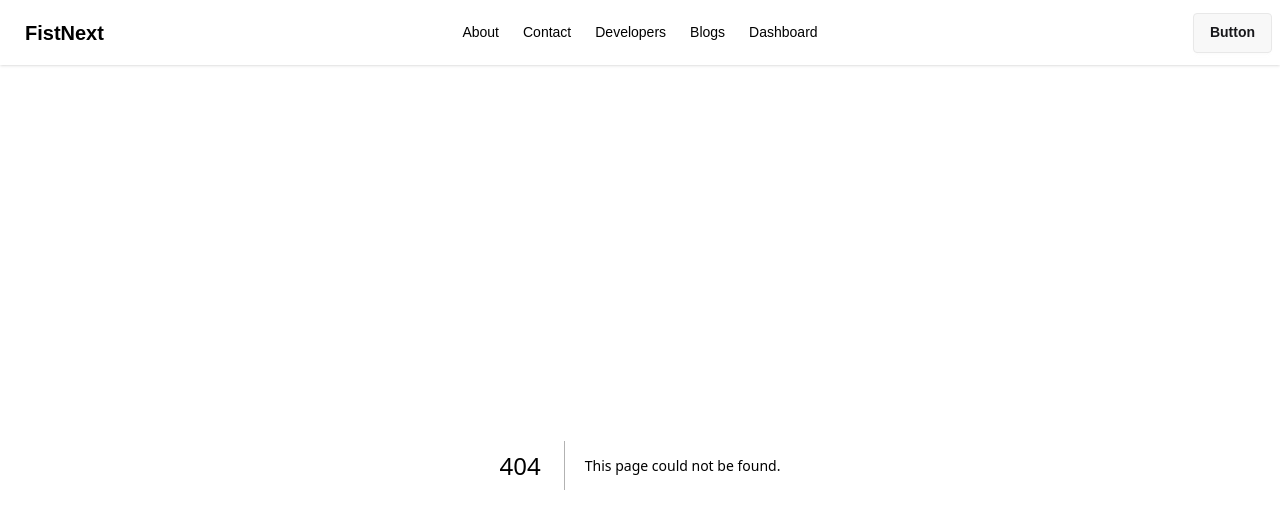
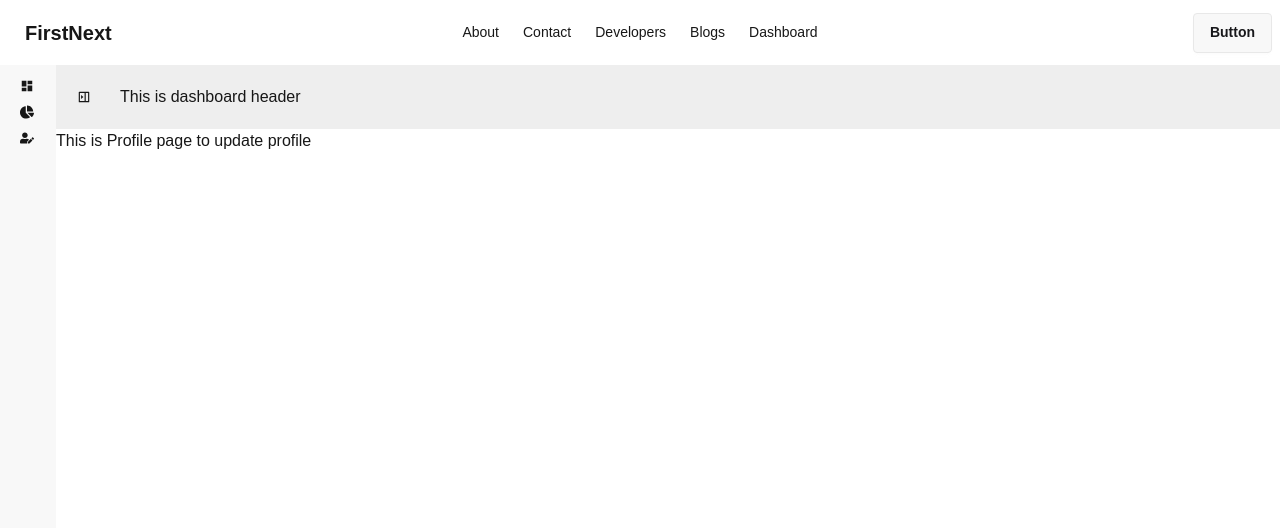
Before and after one commit to JowelislamHabib/my-first-nextjs, a Next.js app: page /dashboard/profile in a window 1280 px wide. Before the commit this address had no page. Shown: the top 528 px of the page. Built offline with nearby package versions, Linux system fonts and the light colour scheme.

Commit message:
feat: Enhance Dashboard with layout, sidebar navigation, and new Profile and Revenue pages; fix Navbar typo

```diff
--- a/package.json
+++ b/package.json
@@ -12,7 +12,8 @@
     "daisyui": "^5.5.19",
     "next": "16.2.2",
     "react": "19.2.4",
-    "react-dom": "19.2.4"
+    "react-dom": "19.2.4",
+    "react-icons": "^5.6.0"
   },
   "devDependencies": {
     "@tailwindcss/postcss": "^4.2.2",
--- a/src/app/dashboard/layout.jsx
+++ b/src/app/dashboard/layout.jsx
@@ -1,11 +1,82 @@
 import React from "react";
 import DashboardPage from "./page";
+import Link from "next/link";
+import { MdDashboard } from "react-icons/md";
+import { FaChartPie, FaUserEdit } from "react-icons/fa";
+import { RiSidebarUnfoldLine } from "react-icons/ri";
 
 const DashboardLayout = ({ children }) => {
   return (
-    <div>
-      <p>Common parts of the dashboard</p>
-      <main>{children}</main>
+    <div className="drawer lg:drawer-open">
+      <input id="my-drawer-4" type="checkbox" className="drawer-toggle" />
+      <div className="drawer-content">
+        {/* Navbar */}
+        <nav className="navbar w-full bg-base-300">
+          <label
+            htmlFor="my-drawer-4"
+            aria-label="open sidebar"
+            className="btn btn-square btn-ghost"
+          >
+            {/* Sidebar toggle icon */}
+            <RiSidebarUnfoldLine />
+          </label>
+          <div className="px-4">This is dashboard header</div>
+        </nav>
+        {/* Page content here */}
+        {children}
+      </div>
+
+      <div className="drawer-side is-drawer-close:overflow-visible">
+        <label
+          htmlFor="my-drawer-4"
+          aria-label="close sidebar"
+          className="drawer-overlay"
+        ></label>
+        <div className="flex min-h-full flex-col items-start bg-base-200 is-drawer-close:w-14 is-drawer-open:w-64">
+          {/* Sidebar content here */}
+          <ul className="menu w-full grow">
+            {/* List item */}
+            <li>
+              <button
+                className="is-drawer-close:tooltip is-drawer-close:tooltip-right"
+                data-tip="Dashboard"
+              >
+                {/* Home icon */}
+                <MdDashboard />
+                <Link href={"/dashboard"}>
+                  <span className="is-drawer-close:hidden">Dashboard</span>
+                </Link>
+              </button>
+            </li>
+
+            {/* List item */}
+            <li>
+              <button
+                className="is-drawer-close:tooltip is-drawer-close:tooltip-right"
+                data-tip="Revenue"
+              >
+                {/* Settings icon */}
+                <FaChartPie />
+                <Link href={"/dashboard/revenue"}>
+                  <span className="is-drawer-close:hidden">Revenue</span>
+                </Link>
+              </button>
+            </li>
+            <li>
+              <button
+                className="is-drawer-close:tooltip is-drawer-close:tooltip-right"
+                data-tip="Profile"
+              >
+                {/* Settings icon */}
+                <FaUserEdit />
+                <Link href={"/dashboard/profile"}>
+                  <span className="is-drawer-close:hidden">Profile</span>
+                </Link>
+              </button>
+            </li>
+          </ul>
+        </div>
+      </div>
     </div>
   );
 };
--- /dev/null
+++ b/src/app/dashboard/profile/page.jsx
@@ -0,0 +1,7 @@
+import React from "react";
+
+const ProfilePage = () => {
+  return <div>This is Profile page to update profile</div>;
+};
+
+export default ProfilePage;
--- /dev/null
+++ b/src/app/dashboard/revenue/page.jsx
@@ -0,0 +1,7 @@
+import React from "react";
+
+const RevenuePage = () => {
+  return <div>This is RevenuePage</div>;
+};
+
+export default RevenuePage;
--- a/src/components/Navbar.jsx
+++ b/src/components/Navbar.jsx
@@ -52,7 +52,7 @@ const Navbar = () => {
             </ul>
           </div>
           <Link href="/" className="btn btn-ghost text-xl">
-            FistNext
+            FirstNext
           </Link>
         </div>
         <div className="navbar-center hidden lg:flex">
```
Also changed, not shown: 1 other file (tests, documents, lock files or other folders).
